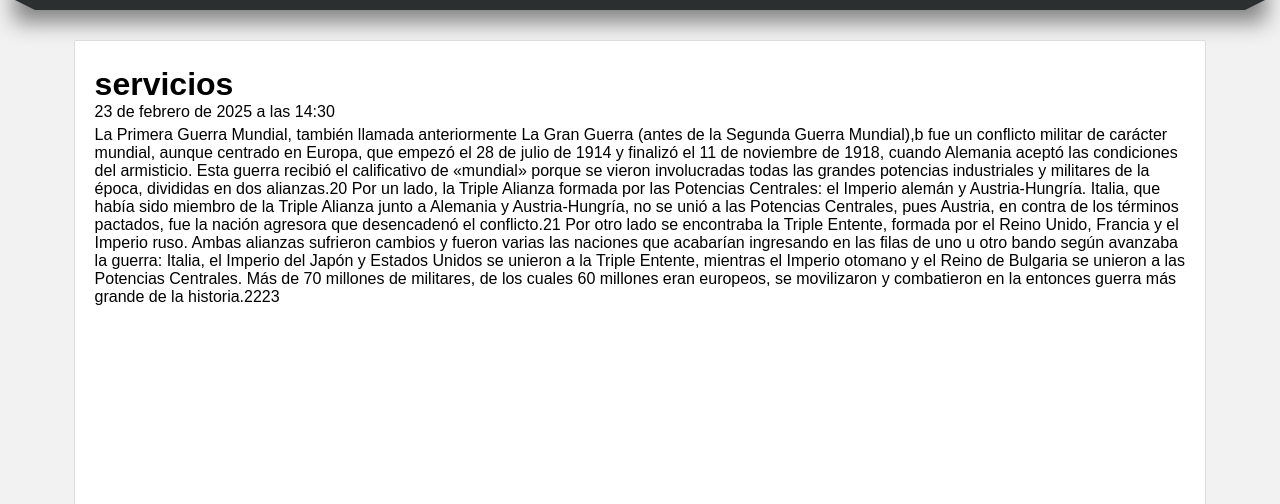
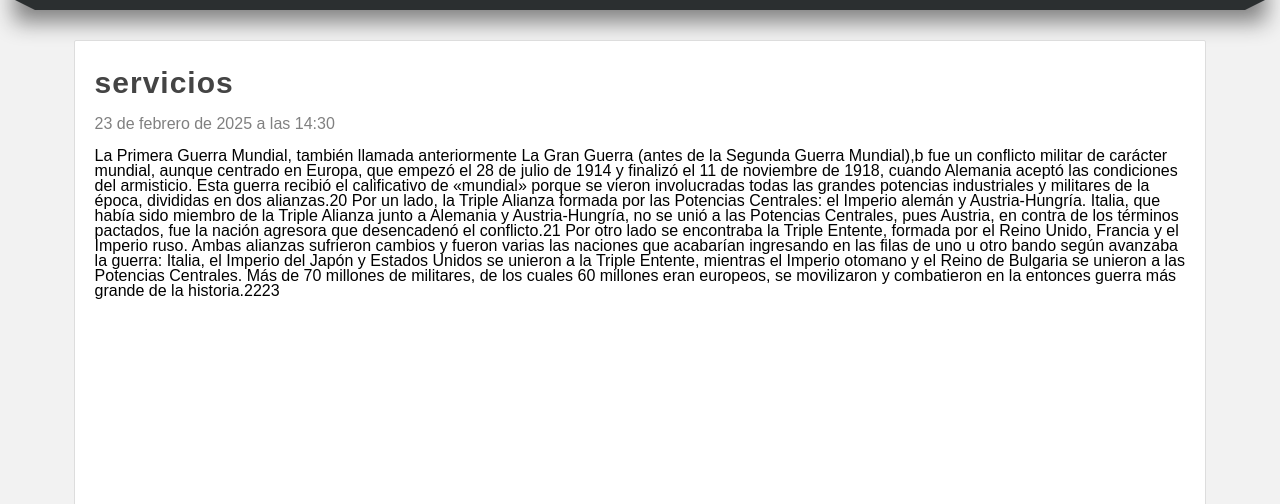
Before and after one commit to gabrielRiquelme/Master, a Django app: a page that uses ProyectoBlog/pages/templates/pages/page.html in a window 1280 px wide. Shown: the part 182-686 px from the top of the page. Run offline with Django 5.2, Linux system fonts and the light colour scheme; data comes from the database, SQL or seed files in the repository; both versions use the stored data as it was after the commit.

Commit message:
practica nocturna

```diff
--- a/ProyectoBlog/mainApp/static/css/style.css
+++ b/ProyectoBlog/mainApp/static/css/style.css
@@ -177,12 +177,25 @@ nav ul li a:hover{
 }
 
 
-.title{
+.title {
     color: #444;
     letter-spacing: 1px;
     font-size: 30px;
     margin-bottom: 10px;
+    margin-top: 5px;
 }
+
+.fecha {
+    display: block;
+    margin-top: 15px;
+    margin-bottom: 15px;
+    color: gray;
+}
+
+.contenido {
+    line-height: 15px;
+}
+
 
 /*Pie de pagina*/
 
--- a/ProyectoBlog/pages/context_procesor.py
+++ b/ProyectoBlog/pages/context_procesor.py
@@ -2,7 +2,7 @@ from pages.models import Page
 
 def get_pages(request):
 
-    pages= Page.objects.values_list('id','title','slug')
+    pages= Page.objects.filter(visible=True).values_list('id','title','slug')
 
     return {
         'pages': pages
--- a/ProyectoBlog/pages/templates/pages/page.html
+++ b/ProyectoBlog/pages/templates/pages/page.html
@@ -1,13 +1,11 @@
-{% extends 'layouts/layout.html'%}
+{% extends 'layouts/layout.html' %}
 
-{%block tittle%}<h1>{{page.title}}</h1>{%endblock%}
+{% block title %}<h1>{{ page.title }}</h1>{% endblock %}
 
-{%block content%}
-<h1>{{page.title}}</h1>
-<span>
-    {{page.created_at}}
-</span>
-<p>
-    {{page.content}}
-</p>
-{%endblock%}
+{% block content %}
+    <h1 class="title">{{page.title}}</h1>
+    <span class="fecha">{{ page.created_at }}</span>
+    <p class="contenido">
+        {{ page.content }}
+    </p>
+{% endblock %}
```
Also changed, not shown: ProyectoBlog/db.sqlite3.
